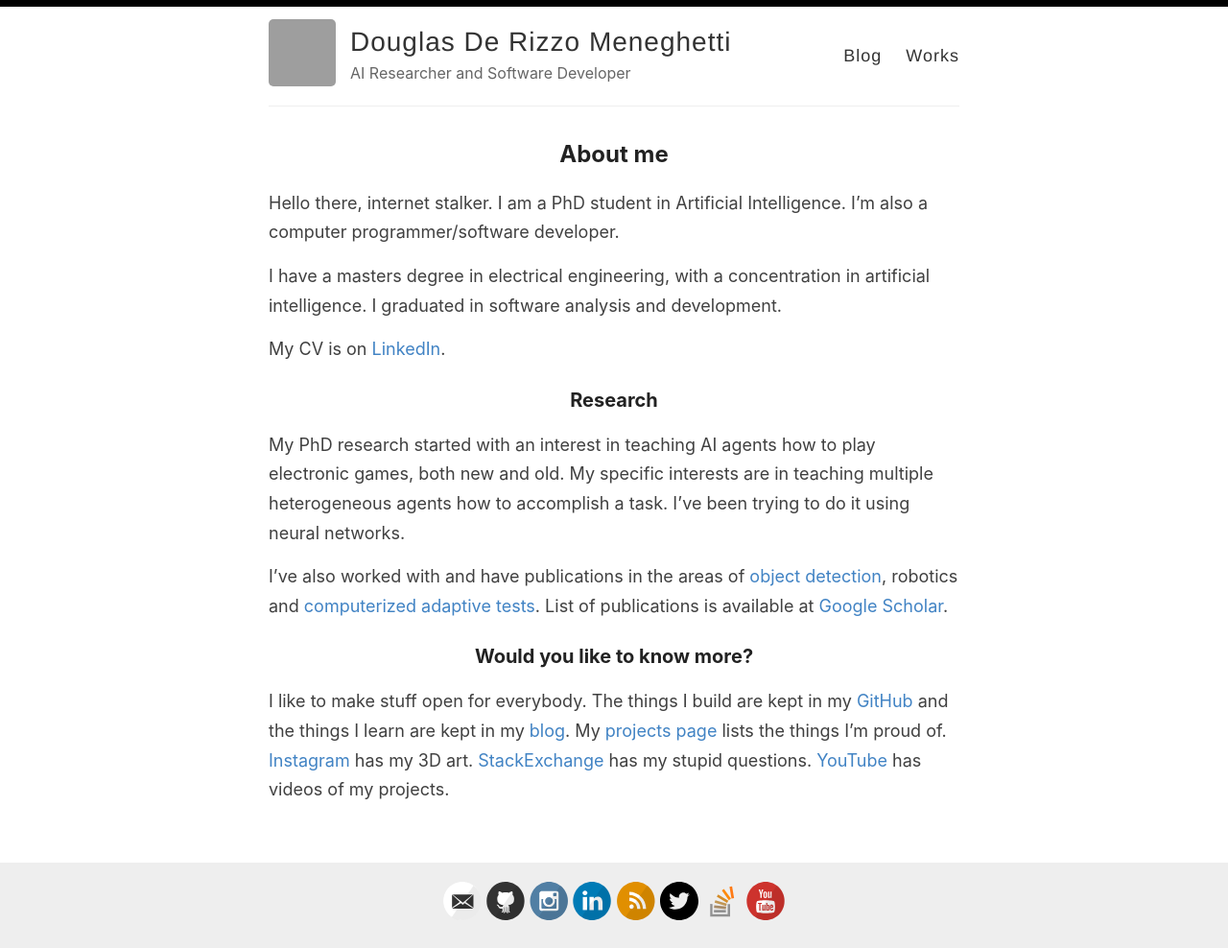
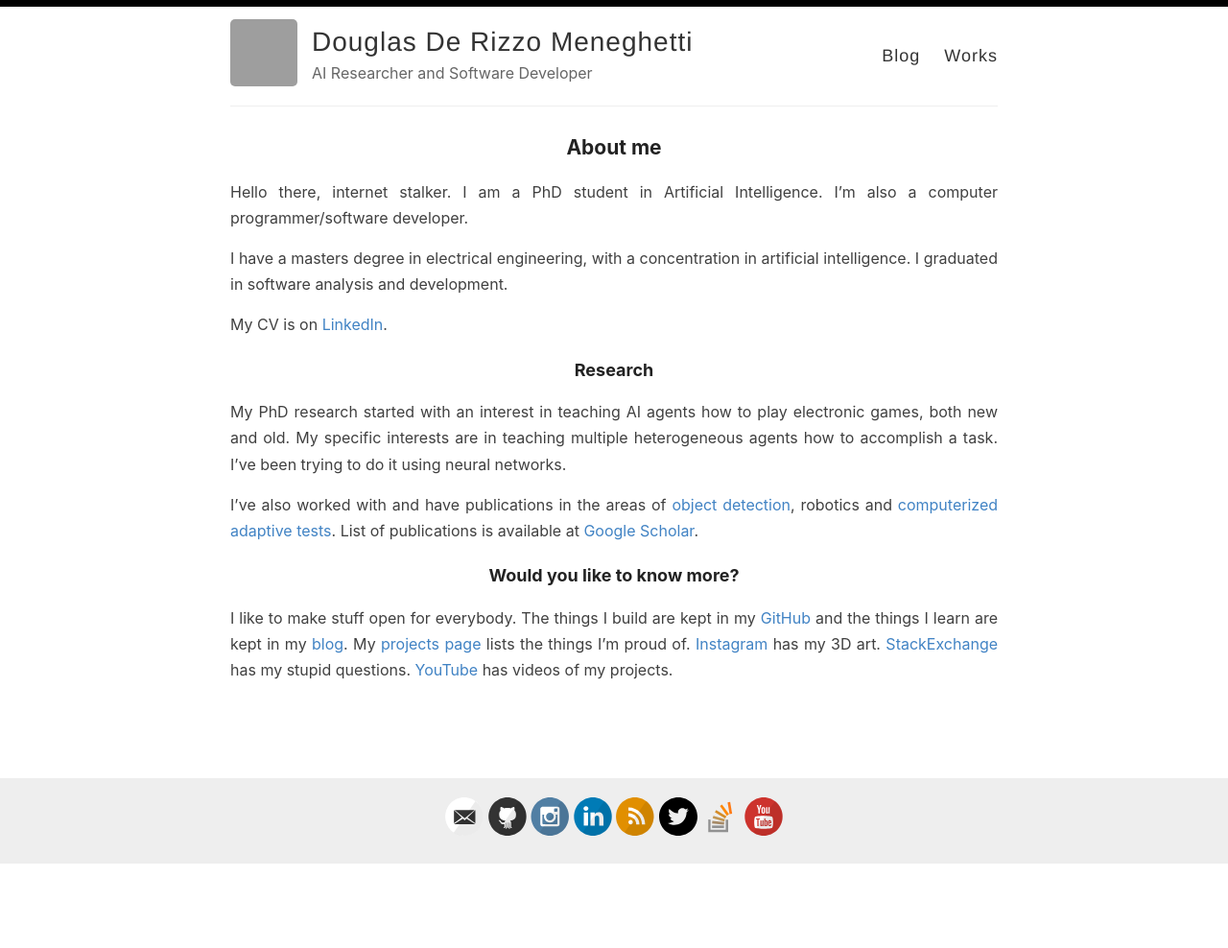
Before and after one commit to douglasrizzo/new-site, a Jekyll site: the page built from _pages/index.md, in a window 1280 px wide. Shown: the whole page at 96% size. Built offline with Jekyll 4.4.1, drawn with Linux system fonts in a browser that asks for light colours; after the commit the page ends 900 px from its top, so only the background shows below that; grey boxes are pictures that could not be loaded.

Commit message:
smaller fonts and larger column width

```diff
--- a/assets/style.scss
+++ b/assets/style.scss
@@ -26,13 +26,15 @@ body {
   color: #404040;
   line-height: 1.7;
   font-weight: 400;
-  font-size: 18px;
+  font-size: 16px;
   height: 100%;
+  text-align: justify;
+  text-justify: inter-word;
 }
 
 .container {
   margin: 0 auto;
-  max-width: 740px;
+  max-width: 820px;
   padding: 0 10px;
   width: 100%;
 }
@@ -53,14 +55,14 @@ h1, h2, h3, h4, h5, h6 {
 }
 
 h1 {
-  font-size: 30px;
+  font-size: 24px;
   a {
     color: inherit;
   }
 }
 
 h2 {
-  font-size: 24px;
+  font-size: 21px;
 }
 
 @media (min-width: 769px){
@@ -76,11 +78,11 @@ h2 {
 }
 
 h3 {
-  font-size: 20px;
+  font-size: 18px;
 }
 
 h4 {
-  font-size: 18px;
+  font-size: 16px;
   color: #222;
 }
 
@@ -147,7 +149,7 @@ table tr td :last-child {
   border: 1px solid #ccc;
   border-radius: 4px;
   box-sizing: border-box;
-  font-size: 18px;
+  font-size: 16px;
   background-color: #fff3ff;
 }
 
```
